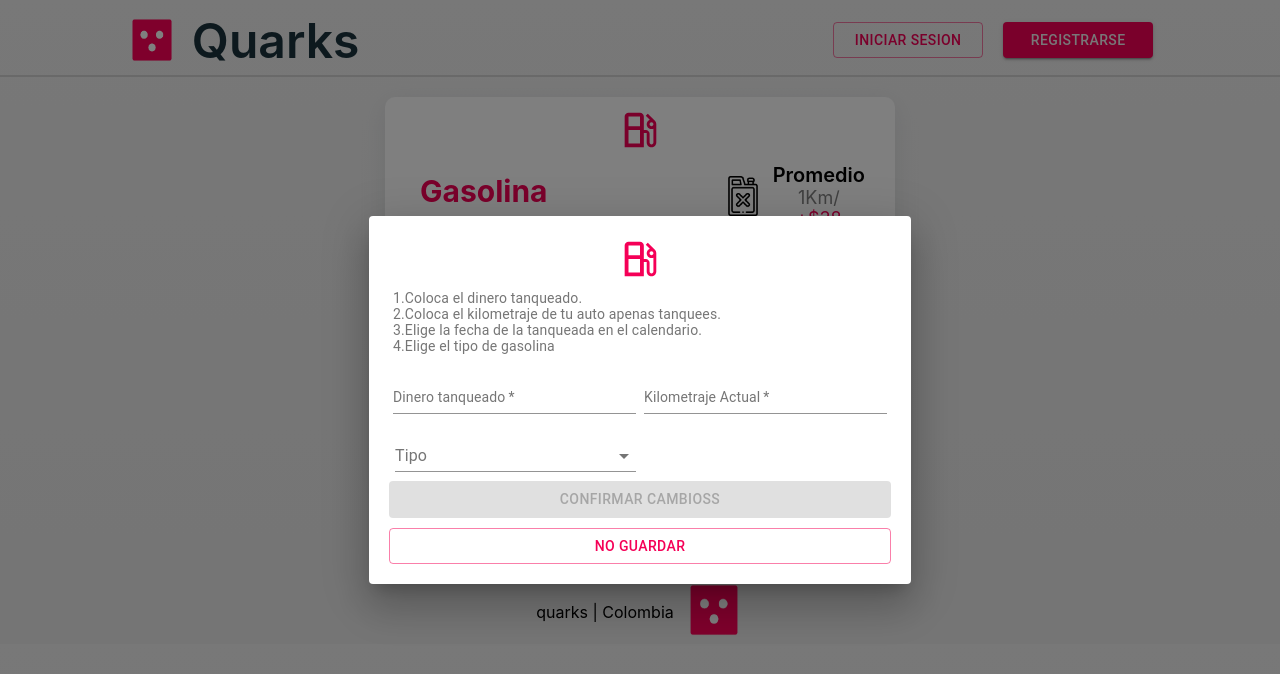
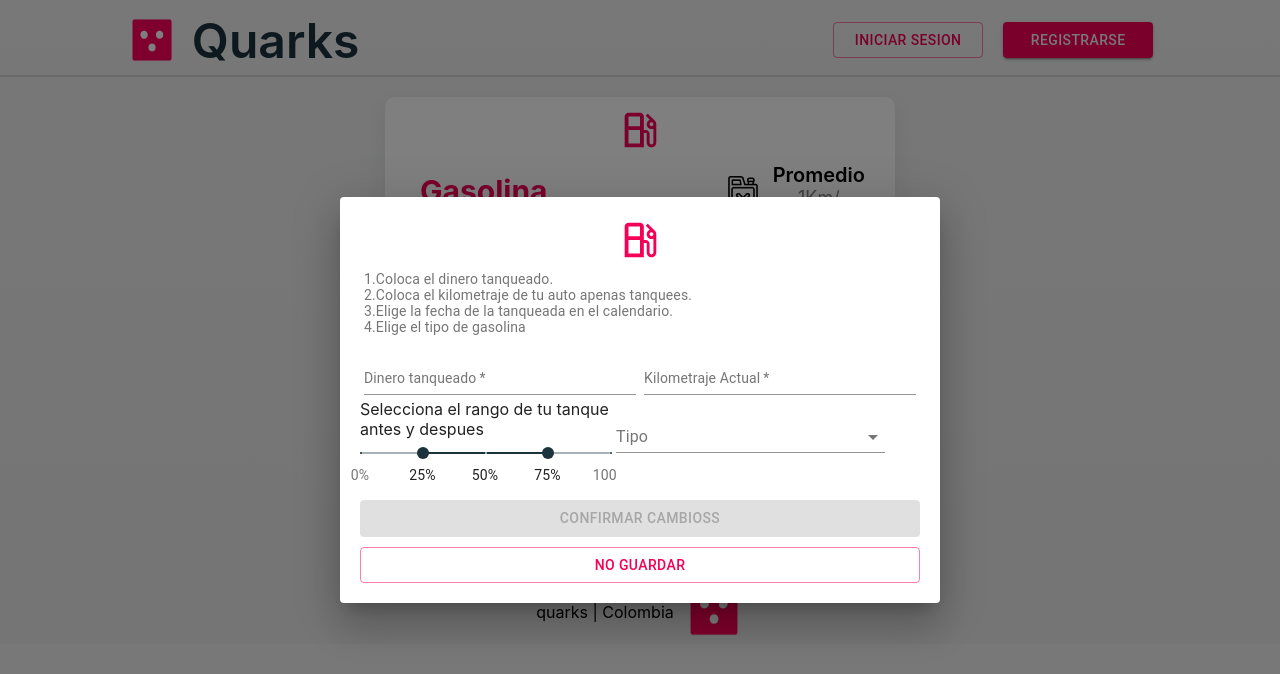
Before and after one commit to SirSantana/colMotors21-04, a Next.js app: page /users/1/gasolina in a window 1280 px wide. Both pictures are taken after a click on the button "EMPIEZA AQUI!". Shown: the top 674 px of the page. Built offline with nearby package versions, Linux system fonts and the light colour scheme; no server answers; the database is empty; a web font is replaced by a local one.

Commit message:
InputRangeFuel

```diff
--- a/components/MenuPerfil/Gasolina/EsteMes.js
+++ b/components/MenuPerfil/Gasolina/EsteMes.js
@@ -18,8 +18,6 @@ export default function EsteMes({ gasolina, setVisibleEdit, setPromedio }) {
     precioKm: 0,
     kmGalones: 0,
   };
-
-  console.log(parciales);
   let fechaString = date.toLocaleString("en-US", { month: "short" })
   let gasolinaMensual = gasolina.filter(el=> el.fecha.split(" ", 2)[1] === fechaString)
 
--- a/components/MenuPerfil/Gasolina/ModalGasolina.js
+++ b/components/MenuPerfil/Gasolina/ModalGasolina.js
@@ -8,7 +8,9 @@ import {
   InputLabel,
   Select,
   MenuItem,Slide,
-  FormControl
+  FormControl,
+  Slider,
+  Box
 } from "@material-ui/core";
 import { useRouter } from "next/router";
 import {useRef, useState, forwardRef } from "react";
@@ -23,8 +25,8 @@ const initialForm = {
   tipoGasolina: "",
   dineroGastado: "",
   kilometraje: "",
-  // fecha: "",
-  owner:''
+  owner:'',
+  fuelFinal:[25,75]
 };
 const Transition = forwardRef(function Transition(props, ref) {
     return <Slide direction="up" ref={ref} {...props} />;
@@ -40,11 +42,35 @@ export default function ModalGasolina({ visibleEdit, setVisibleEdit, vehicule })
   const radioGroupRef = useRef(null);
   const [visibleModal, setVisibleModal] = useState(false)
   const [message, setMessage] = useState(initialText)
+  const marks = [
+    {
+      value: 0,
+      label: '0%',
+    },
+    {
+      value: 25,
+      label: '25%',
+    },
+    {
+      value: 50,
+      label: '50%',
+    },
+    {
+      value: 75,
+      label: '75%',
+    },
+    {
+      value: 100,
+      label: '100%',
+    },
+  ];
 
-  console.log(vehicule);
+
+
   const {id} = router.query
-  const handleChange = (e) => {
+  const handleChange = (e, newValue) => {
     setForm({ ...form, [e.target.name]: e.target.value });
+    setForm({...form, fuelFinal: newValue})
     console.log(form);
   };
   const handleSubmit = (e) => {
@@ -111,8 +137,19 @@ export default function ModalGasolina({ visibleEdit, setVisibleEdit, vehicule })
                 half="true"
             variant="standard"
             type='number'
+              />
+              <Box sx={{ width: 250 }}>
+                <label>Selecciona el rango de tu tanque antes y despues</label>
+            <Slider
+        getAriaLabel={() => 'Temperature range'}
+        value={form.fuelFinal}
+        marks={marks}
+        step={5}
+        onChange={handleChange}
+        valueLabelDisplay="auto"
+      />
+    </Box>
 
-              />
               {/* <Input
                 name="fecha"
                 label="Fecha Tanqueada"
--- a/models/gasolinaModel.js
+++ b/models/gasolinaModel.js
@@ -7,6 +7,8 @@ const gasolinaSchema = new mongoose.Schema({
     kilometraje:{type:String},
     dineroGastado:{type:String},
     fecha:{type:Date, default:Date.now},
+    fuelInicio:{type:Number},
+    fuelFinal:{type:Number},
     owner:[{type: mongoose.Schema.Types.ObjectId, ref: 'User'}],
     vehiculo:[{type: mongoose.Schema.Types.ObjectId, ref: 'Vehiculo'}]
 
```
Also changed, not shown: components/MenuPerfil/Gasolina/Slider.js (added, +56 -0 lines).
